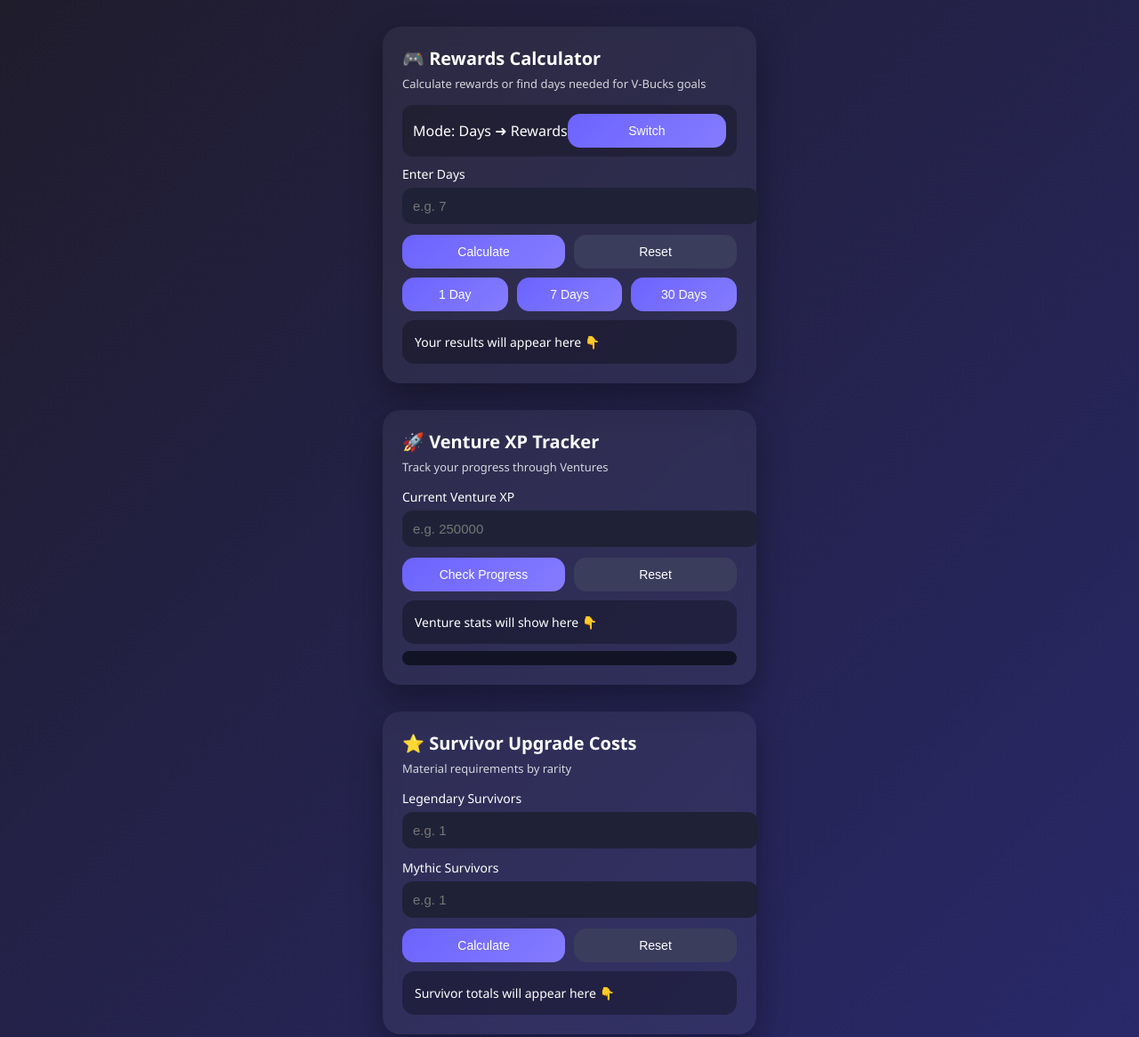
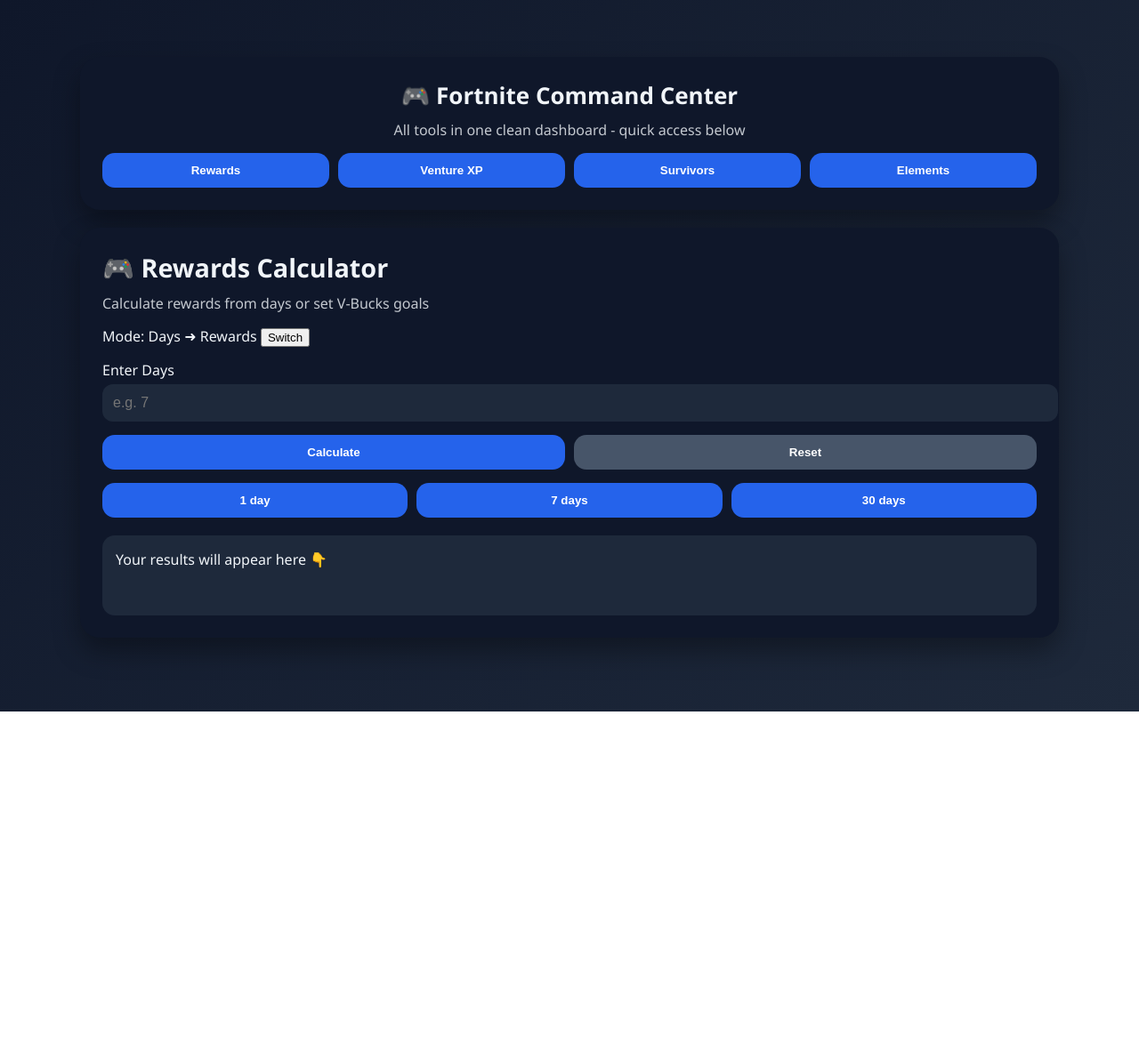
Before and after one commit to AH989898/STW-Tracker, a plain HTML site: page index.html in a window 1280 px wide. Shown: the top 1166 px of the page at 89% size. After the commit the page ends 800 px from the top, so only its background shows below. Drawn offline with Linux system fonts and the light colour scheme.

Commit message:
Update index.html

```diff
--- a/index.html
+++ b/index.html
@@ -1,371 +1,195 @@
 <!DOCTYPE html>
 <html lang="en">
 <head>
-    <meta charset="UTF-8">
-    <meta name="viewport" content="width=device-width, initial-scale=1.0">
-    <title>Fortnite Trackers</title>
-
-    <!-- ================= STYLES ================= -->
+  <meta charset="UTF-8" />
+  <meta name="viewport" content="width=device-width, initial-scale=1.0" />
+  <title>Fortnite Rewards Tracker</title>
   <style>
     body {
+      margin: 0;
       font-family: "Segoe UI", Arial, sans-serif;
-            background: linear-gradient(135deg, #1f1c2c, #2a2a72);
-            color: white;
+      background: linear-gradient(135deg, #0f172a, #1e293b);
+      color: #f1f5f9;
       display: flex;
       justify-content: center;
-            align-items: flex-start;
+      align-items: center;
       min-height: 100vh;
-            margin: 0;
-            padding: 30px 15px;
     }
-
-        .wrapper {
-            display: flex;
-            flex-direction: column;
-            gap: 30px;
-            width: 100%;
-            max-width: 420px;
-        }
-
-        .card {
-            background: rgba(255, 255, 255, 0.05);
-            backdrop-filter: blur(10px);
-            padding: 22px;
-            border-radius: 20px;
-            box-shadow: 0 15px 35px rgba(0,0,0,0.35);
-        }
-
-        h1 {
-            font-size: 20px;
-            margin: 0 0 6px 0;
-        }
-
-        .subtitle {
-            font-size: 13px;
-            opacity: 0.8;
-            margin-bottom: 15px;
-        }
-
-        label {
-            font-size: 14px;
-            margin-bottom: 6px;
-            display: block;
-        }
-
-        input, select {
-            width: 100%;
-            padding: 12px;
-            border-radius: 12px;
-            border: none;
-            background: #1f2237;
-            color: white;
-            font-size: 15px;
-            margin-bottom: 12px;
-        }
-
-        input:focus, select:focus {
-            outline: 2px solid #6c63ff;
-        }
-
-        .controls {
-            display: flex;
-            gap: 10px;
-            margin-bottom: 10px;
-            flex-wrap: wrap;
-        }
-
-        button {
-            padding: 11px 14px;
-            border: none;
-            border-radius: 14px;
-            background: linear-gradient(135deg, #6c63ff, #857cff);
-            color: white;
-            font-size: 14px;
-            cursor: pointer;
-            flex: 1;
-            transition: transform 0.1s ease, box-shadow 0.1s ease;
-        }
-
-        button.secondary {
-            background: #3a3d5c;
-        }
-
-        button:hover {
-            transform: translateY(-1px);
-            box-shadow: 0 5px 12px rgba(0,0,0,0.3);
-        }
-
-        .results {
-            margin-top: 10px;
-            background: rgba(0,0,0,0.3);
-            padding: 14px;
-            border-radius: 14px;
-            font-size: 14px;
-            line-height: 1.5;
-        }
-
-        .toggle {
-            display: flex;
-            align-items: center;
-            justify-content: space-between;
-            background: rgba(0,0,0,0.25);
-            padding: 10px 12px;
-            border-radius: 12px;
-            margin-bottom: 10px;
-        }
-
-        .progress-bar {
-            background: #121426;
-            border-radius: 20px;
-            overflow: hidden;
-            height: 16px;
-            margin-top: 8px;
-        }
-
-        .progress {
-            height: 100%;
-            background: linear-gradient(90deg, #00f2fe, #4facfe);
-            width: 0%;
-            transition: width 0.4s ease;
-        }
+    .wrapper { width: 100%; max-width: 1100px; padding: 20px; }
+    .card { background: #0f172a; border-radius: 22px; padding: 25px; box-shadow: 0 15px 30px rgba(0,0,0,0.35); margin-bottom: 20px; }
+    .card h1 { margin: 0 0 10px; font-size: 1.8rem; }
+    .subtitle { opacity: 0.8; margin-bottom: 15px; }
+    .controls { display: flex; gap: 10px; flex-wrap: wrap; margin-top: 15px; }
+    .controls button { flex: 1; min-width: 120px; padding: 12px; border-radius: 14px; border: none; cursor: pointer; font-weight: 600; background: #2563eb; color: white; }
+    .controls button.secondary { background: #475569; }
+    label { display: block; margin-top: 15px; margin-bottom: 5px; }
+    input, select { width: 100%; padding: 12px; border-radius: 12px; border: none; background: #1e293b; color: white; font-size: 1rem; }
+    .results { margin-top: 20px; background: #1e293b; padding: 15px; border-radius: 14px; min-height: 60px; line-height: 1.6; }
+    .progress-bar { background: #121426; border-radius: 20px; overflow: hidden; height: 16px; margin-top: 8px; }
+    .progress { height: 100%; background: linear-gradient(90deg, #00f2fe, #4facfe); width: 0%; transition: width 0.4s ease; }
   </style>
 </head>
 <body>
 <div class="wrapper">
 
-<!-- ======================================================== -->
-<!-- SECTION 1 : REWARDS CALCULATOR                         -->
-<!-- ======================================================== -->
-<div class="card">
+    <!-- HEADER / HOME DASHBOARD -->
+    <div class="card" style="text-align:center;">
+        <h1 style="font-size:26px;">🎮 Fortnite Command Center</h1>
+        <div class="subtitle">All tools in one clean dashboard - quick access below</div>
+        <div class="controls" style="margin-top:15px;">
+            <button onclick="showSection('rewards')">Rewards</button>
+            <button onclick="showSection('venture')">Venture XP</button>
+            <button onclick="showSection('survivors')">Survivors</button>
+            <button onclick="showSection('elements')">Elements</button>
+        </div>
+    </div>
+
+    <!-- TOOL SECTIONS -->
+    <div class="card tool-section" id="rewardsSection">
         <h1>🎮 Rewards Calculator</h1>
-    <div class="subtitle">Calculate rewards or find days needed for V-Bucks goals</div>
-
+        <div class="subtitle">Calculate rewards from days or set V-Bucks goals</div>
         <div class="toggle">
             <span id="modeLabel">Mode: Days ➜ Rewards</span>
-        <button onclick="toggleMode()">Switch</button>
+            <button type="button" onclick="toggleMode()">Switch</button>
         </div>
-
         <div id="standardInput">
             <label id="inputLabel">Enter Days</label>
             <input type="number" id="days" placeholder="e.g. 7" min="0">
         </div>
-
         <div id="goalInput" style="display:none;">
             <label>Current V-Bucks</label>
-        <input type="number" id="currentVbucks" placeholder="e.g. 500">
+            <input type="number" id="currentVbucks" placeholder="e.g. 500" min="0">
             <label>Desired V-Bucks</label>
-        <input type="number" id="desiredVbucks" placeholder="e.g. 2000">
+            <input type="number" id="desiredVbucks" placeholder="e.g. 2000" min="0">
         </div>
-
         <div class="controls">
             <button onclick="calculateRewards()">Calculate</button>
             <button class="secondary" onclick="resetRewards()">Reset</button>
         </div>
-
         <div class="controls">
-        <button onclick="setDaysAndCalc(1)">1 Day</button>
-        <button onclick="setDaysAndCalc(7)">7 Days</button>
-        <button onclick="setDaysAndCalc(30)">30 Days</button>
+            <button onclick="setDaysAndCalc(1)">1 day</button>
+            <button onclick="setDaysAndCalc(7)">7 days</button>
+            <button onclick="setDaysAndCalc(30)">30 days</button>
         </div>
-
         <div class="results" id="results">Your results will appear here 👇</div>
     </div>
 
-<!-- ======================================================== -->
-<!-- SECTION 2 : VENTURE XP TRACKER                         -->
-<!-- ======================================================== -->
-<div class="card">
+    <div class="card tool-section" id="ventureSection" style="display:none;">
         <h1>🚀 Venture XP Tracker</h1>
-    <div class="subtitle">Track your progress through Ventures</div>
-
+        <div class="subtitle">Track progress to Power Level unlocks</div>
         <label>Current Venture XP</label>
-    <input type="number" id="ventureXp" placeholder="e.g. 250000">
-
+        <input type="number" id="ventureXp" placeholder="e.g. 500000" min="0">
         <div class="controls">
             <button onclick="calculateVenture()">Check Progress</button>
             <button class="secondary" onclick="resetVenture()">Reset</button>
         </div>
-
         <div class="results" id="ventureResults">Venture stats will show here 👇</div>
         <div class="progress-bar"><div class="progress" id="ventureBar"></div></div>
     </div>
 
-<!-- ======================================================== -->
-<!-- SECTION 3 : SURVIVOR UPGRADE COSTS                     -->
-<!-- ======================================================== -->
-<div class="card">
+    <div class="card tool-section" id="survivorsSection" style="display:none;">
         <h1>⭐ Survivor Upgrade Costs</h1>
-    <div class="subtitle">Material requirements by rarity</div>
-
+        <div class="subtitle">Full material requirements for survivors</div>
         <label>Legendary Survivors</label>
-    <input type="number" id="legendaryCount" placeholder="e.g. 1">
-
+        <input type="number" id="legendaryCount" placeholder="e.g. 1" min="0">
         <label>Mythic Survivors</label>
-    <input type="number" id="mythicCount" placeholder="e.g. 1">
-
+        <input type="number" id="mythicCount" placeholder="e.g. 1" min="0">
         <div class="controls">
             <button onclick="calculateSurvivors()">Calculate</button>
             <button class="secondary" onclick="resetSurvivors()">Reset</button>
         </div>
-
         <div class="results" id="survivorResults">Survivor totals will appear here 👇</div>
     </div>
 
-<!-- ======================================================== -->
-<!-- SECTION 4 : ELEMENTAL ADVISOR                          -->
-<!-- ======================================================== -->
-<div class="card">
+    <div class="card tool-section" id="elementsSection" style="display:none;">
         <h1>🌟 Elemental Material Advisor</h1>
-    <div class="subtitle">Best building choice vs enemy element</div>
-
+        <div class="subtitle">Choose enemy type to see best materials</div>
         <label>Enemy Element</label>
         <select id="elementSelect">
             <option value="fire">Fire</option>
             <option value="water">Water</option>
             <option value="nature">Nature</option>
         </select>
-
         <div class="controls">
-        <button onclick="showRecommendation()">Show Recommendation</button>
+            <button onclick="showRecommendation()">Check Recommendation</button>
         </div>
-
         <div class="results" id="elementResults">Your recommendation will appear here 👇</div>
     </div>
 
 </div>
+<script>
+// === SECTION TOGGLE FUNCTION ===
+function showSection(section) {
+    const sections = ['rewardsSection', 'ventureSection', 'survivorsSection', 'elementsSection'];
+    sections.forEach(id => {
+        document.getElementById(id).style.display = (id === section + 'Section') ? 'block' : 'none';
+    });
+}
 
-<!-- ================= SCRIPTS ================= -->
-<script>
 // === REWARDS MODES ===
-let mode = 0; // 0: Days ➜ Rewards | 1: V-Bucks ➜ Days | 2: Goal ➜ Days Needed
-
+let mode = 0;
 function toggleMode() {
     mode = (mode + 1) % 3;
-
     const label = document.getElementById('modeLabel');
     const inputLabel = document.getElementById('inputLabel');
     const standard = document.getElementById('standardInput');
     const goal = document.getElementById('goalInput');
-
-    if (mode === 0) {
-        label.textContent = "Mode: Days ➜ Rewards";
-        inputLabel.textContent = "Enter Days";
-        standard.style.display = 'block';
-        goal.style.display = 'none';
-    } else if (mode === 1) {
-        label.textContent = "Mode: V-Bucks ➜ Days";
-        inputLabel.textContent = "Enter V-Bucks";
-        standard.style.display = 'block';
-        goal.style.display = 'none';
-    } else {
-        label.textContent = "Mode: Goal V-Bucks ➜ Days Needed";
-        standard.style.display = 'none';
-        goal.style.display = 'block';
-    }
+    if (mode === 0) { label.textContent = "Mode: Days ➜ Rewards"; inputLabel.textContent = "Enter Days"; standard.style.display = 'block'; goal.style.display = 'none'; }
+    else if (mode === 1) { label.textContent = "Mode: V-Bucks ➜ Days"; inputLabel.textContent = "Enter V-Bucks"; standard.style.display = 'block'; goal.style.display = 'none'; }
+    else { label.textContent = "Mode: Goal V-Bucks ➜ Days Needed"; standard.style.display = 'none'; goal.style.display = 'block'; }
 }
 
 function calculateRewards() {
     const results = document.getElementById('results');
-    const GOLD_PER_DAY = 250;
-    const VBUCKS_PER_DAY = 100;
-    const XP_PER_DAY = 21000;
-    const XRAY_PER_DAY = 100;
+    const daysInput = document.getElementById('days');
+    const currentV = document.getElementById('currentVbucks');
+    const desiredV = document.getElementById('desiredVbucks');
+    const GOLD_PER_DAY = 250, VBUCKS_PER_DAY = 100, XP_PER_DAY = 21000, XRAY_PER_DAY = 100;
 
     if (mode === 2) {
-        const current = Number(currentVbucks.value) || 0;
-        const desired = Number(desiredVbucks.value) || 0;
-
-        if (desired <= current) {
-            results.textContent = "✅ You already reached your goal!";
-            return;
-        }
-
+        const current = Number(currentV.value) || 0;
+        const desired = Number(desiredV.value) || 0;
+        if (desired <= current) { results.textContent = "✅ You already reached your goal!"; return; }
         const needed = desired - current;
         const daysRequired = Math.ceil(needed / VBUCKS_PER_DAY);
-
         results.innerHTML = `🎯 Goal Analysis<br><br>Current: ${current}<br>Target: ${desired}<br>Missing: ${needed}<br>Days Needed: <b>${daysRequired}</b>`;
         return;
     }
-
-    const value = Number(days.value) || 0;
+    const value = Number(daysInput.value) || 0;
     const daysFinal = mode === 1 ? Math.ceil(value / VBUCKS_PER_DAY) : value;
-
-    results.innerHTML = `📊 Results<br><br>
-        Days: ${daysFinal}<br>
-        Gold: ${(daysFinal * GOLD_PER_DAY).toLocaleString()}<br>
-        V-Bucks: ${(daysFinal * VBUCKS_PER_DAY).toLocaleString()}<br>
-        XP: ${(daysFinal * XP_PER_DAY).toLocaleString()}<br>
-        X-Ray Tickets: ${(daysFinal * XRAY_PER_DAY).toLocaleString()}`;
+    results.innerHTML = `📊 Results<br><br>Days: ${daysFinal}<br>Gold: ${(daysFinal * GOLD_PER_DAY).toLocaleString()}<br>V-Bucks: ${(daysFinal * VBUCKS_PER_DAY).toLocaleString()}<br>XP: ${(daysFinal * XP_PER_DAY).toLocaleString()}<br>X-Ray Tickets: ${(daysFinal * XRAY_PER_DAY).toLocaleString()}`;
 }
 
-function resetRewards() {
-    days.value = "";
-    currentVbucks.value = "";
-    desiredVbucks.value = "";
-    results.textContent = "Your results will appear here 👇";
-}
-
-function setDaysAndCalc(n) {
-    days.value = n;
-    calculateRewards();
-}
+function resetRewards() { document.getElementById('days').value = ''; document.getElementById('currentVbucks').value = ''; document.getElementById('desiredVbucks').value = ''; document.getElementById('results').textContent = "Your results will appear here 👇"; }
+function setDaysAndCalc(n) { document.getElementById('days').value = n; calculateRewards(); }
 
 // === VENTURE TRACKER ===
 const targetXP = 1919450;
-
 function calculateVenture() {
-    const xp = Number(ventureXp.value) || 0;
+    const xpInput = document.getElementById('ventureXp');
+    const ventureResults = document.getElementById('ventureResults');
+    const ventureBar = document.getElementById('ventureBar');
+    const xp = Number(xpInput.value) || 0;
     const percent = Math.min((xp / targetXP) * 100, 100);
-
     ventureResults.innerHTML = `XP: ${xp.toLocaleString()} / ${targetXP.toLocaleString()}<br>Progress: ${percent.toFixed(2)}%`;
     ventureBar.style.width = percent + "%";
 }
-
-function resetVenture() {
-    ventureXp.value = "";
-    ventureResults.textContent = "Venture stats will show here 👇";
-    ventureBar.style.width = "0%";
-}
+function resetVenture() { document.getElementById('ventureXp').value = ''; document.getElementById('ventureResults').textContent = "Venture stats will show here 👇"; document.getElementById('ventureBar').style.width = '0%'; }
 
 // === SURVIVORS ===
 function calculateSurvivors() {
-    const leg = Number(legendaryCount.value) || 0;
-    const myth = Number(mythicCount.value) || 0;
-
-    const totals = {
-        eyes: leg * 24 + myth * 36,
-        lightning: leg * 48 + myth * 72,
-        pure: leg * 100 + myth * 230,
-        storm: leg * 8 + myth * 12,
-        xp: leg * 405000 + myth * 535000,
-        manuals: (leg + myth) * 1275
-    };
-
-    survivorResults.innerHTML = `📝 Materials Needed<br><br>
-        Eyes: ${totals.eyes}<br>
-        Lightning: ${totals.lightning}<br>
-        Pure Drops: ${totals.pure}<br>
-        Storm Shards: ${totals.storm}<br>
-        XP: ${totals.xp.toLocaleString()}<br>
-        Manuals: ${totals.manuals.toLocaleString()}`;
+    const leg = Number(document.getElementById('legendaryCount').value) || 0;
+    const myth = Number(document.getElementById('mythicCount').value) || 0;
+    const totals = { eyes: leg*24+myth*36, lightning: leg*48+myth*72, pure: leg*100+myth*230, storm: leg*8+myth*12, xp: leg*405000+myth*535000, manuals: (leg+myth)*1275 };
+    document.getElementById('survivorResults').innerHTML = `📝 Materials Needed<br><br>Eyes: ${totals.eyes}<br>Lightning: ${totals.lightning}<br>Pure Drops: ${totals.pure}<br>Storm Shards: ${totals.storm}<br>XP: ${totals.xp.toLocaleString()}<br>Manuals: ${totals.manuals.toLocaleString()}`;
 }
-
-function resetSurvivors() {
-    legendaryCount.value = "";
-    mythicCount.value = "";
-    survivorResults.textContent = "Survivor totals will appear here 👇";
-}
+function resetSurvivors() { document.getElementById('legendaryCount').value = ''; document.getElementById('mythicCount').value = ''; document.getElementById('survivorResults').textContent = "Survivor totals will appear here 👇"; }
 
 // === ELEMENT ADVISOR ===
 function showRecommendation() {
-    const element = elementSelect.value;
-
-    const tips = {
-        fire: "🔥 Fire Enemies – Use METAL, avoid WOOD",
-        water: "💧 Water Enemies – Use METAL, avoid STONE",
-        nature: "🌿 Nature Enemies – Use STONE, avoid METAL"
-    };
-
+    const element = document.getElementById('elementSelect').value;
+    const elementResults = document.getElementById('elementResults');
+    const tips = { fire: "🔥 Fire Enemies – Use METAL, avoid WOOD", water: "💧 Water Enemies – Use METAL, avoid STONE", nature: "🌿 Nature Enemies – Use STONE, avoid METAL" };
     elementResults.innerHTML = tips[element];
 }
 </script>
```
Lines whose indentation alone changed are shown as unchanged.
